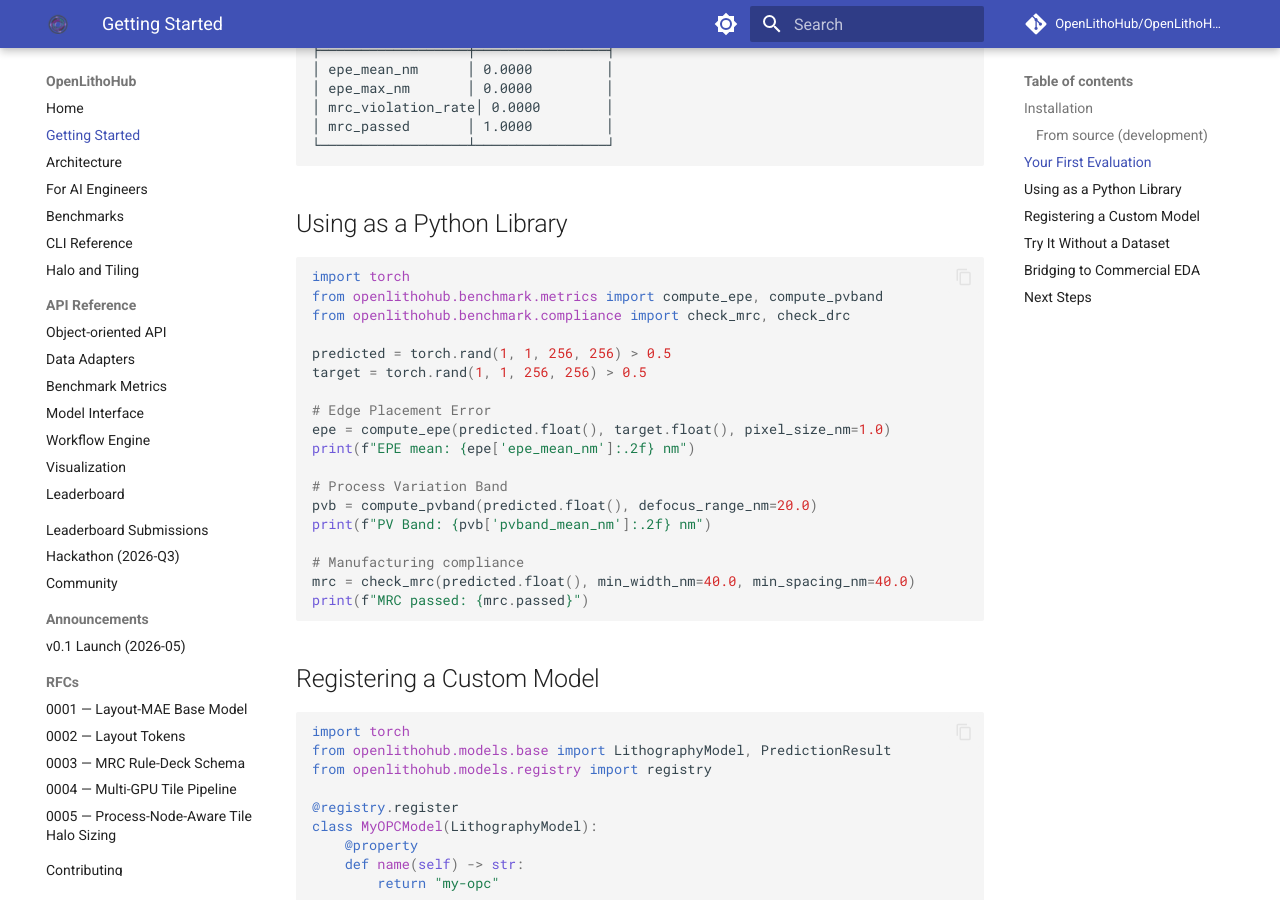
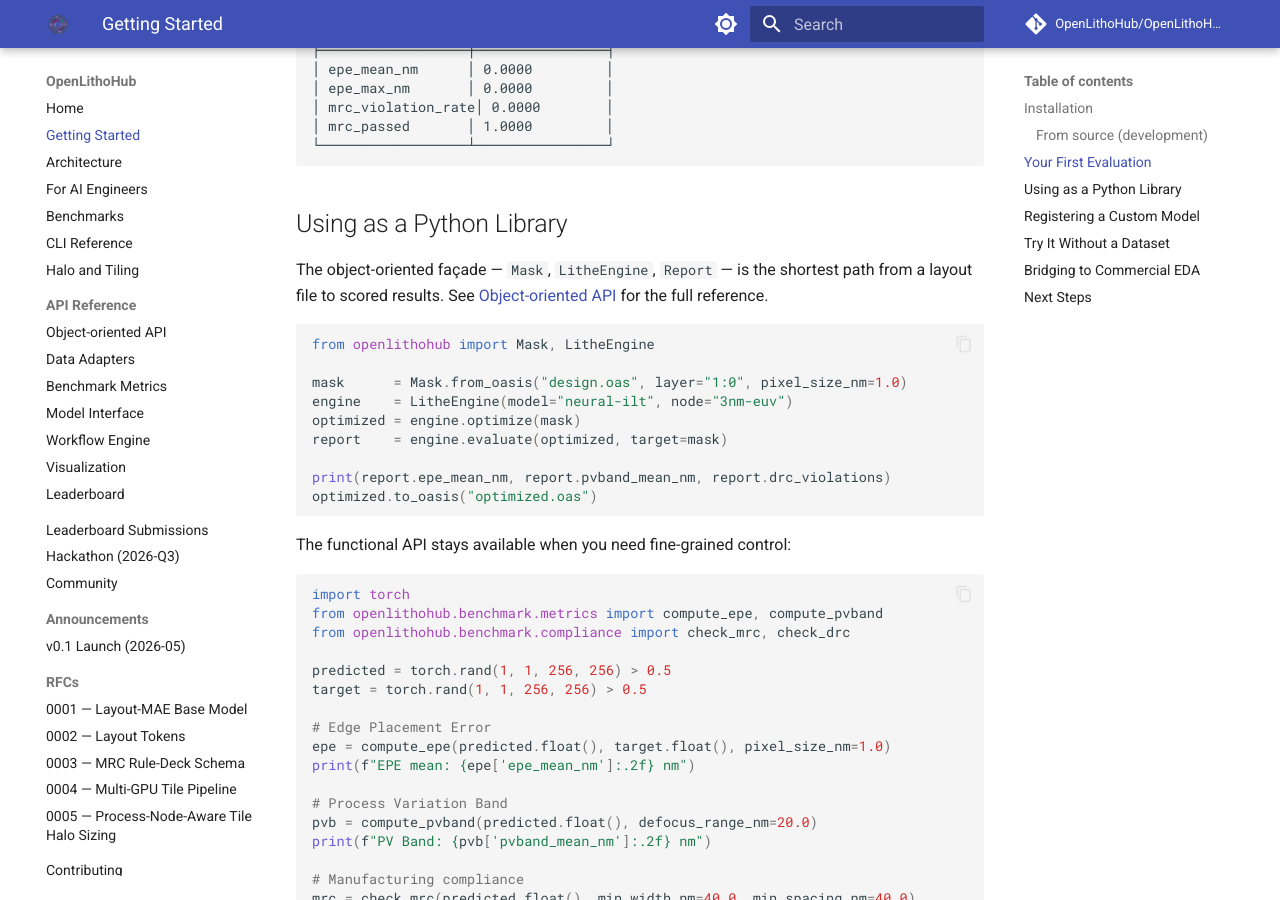
Before and after one commit to OpenLithoHub/OpenLithoHub, an MkDocs documentation site: the page built from docs/getting-started.md, in a window 1280 px wide and 900 px high, scrolled down 909 px. Built offline with MkDocs 1.6.1 and Material for MkDocs 9.7.7, drawn with Linux system fonts in a browser that asks for light colours; comment, search, counter and statistics services are not loaded.

Commit message:
docs: sync README + CHANGELOG + getting-started with recent commits
Surface the OO API façade (`openlithohub.api`: Mask / LitheEngine / Report,
introduced in 55e3ab4 and refined in e100b6f) which had a docs page in
`docs/api/oo_api.md` and an mkdocs nav entry but was missing from:

- README.md / README_zh.md Quick Start (now leads with the OO snippet,
  keeps the functional sample as the fine-grained alternative; H2 parity
  preserved per scripts/check_readme_parity.py).
- README.md / README_zh.md / docs/architecture.md architecture tables
  (added an 'API façade' row).
- docs/getting-started.md Python-library section.
- CHANGELOG.md Unreleased / Added.

Also backfilled CHANGELOG Fixed with the DRC notch correction (0469f48),
the mypy torch.unique() migration, and the pip-audit ignore-list triage
that just landed — they were code-shipped without changelog entries.

````diff
--- a/docs/getting-started.md
+++ b/docs/getting-started.md
@@ -66,6 +66,24 @@
 ```
 
 ## Using as a Python Library
+
+The object-oriented façade — `Mask`, `LitheEngine`, `Report` — is the
+shortest path from a layout file to scored results. See
+[Object-oriented API](api/oo_api.md) for the full reference.
+
+```python
+from openlithohub import Mask, LitheEngine
+
+mask      = Mask.from_oasis("design.oas", layer="1:0", pixel_size_nm=1.0)
+engine    = LitheEngine(model="neural-ilt", node="3nm-euv")
+optimized = engine.optimize(mask)
+report    = engine.evaluate(optimized, target=mask)
+
+print(report.epe_mean_nm, report.pvband_mean_nm, report.drc_violations)
+optimized.to_oasis("optimized.oas")
+```
+
+The functional API stays available when you need fine-grained control:
 
 ```python
 import torch
````
Also changed, not shown: CHANGELOG.md (+24 -0 lines), README.md (+18 -0 lines), README_zh.md (+17 -0 lines), docs/architecture.md (+1 -0 lines).
